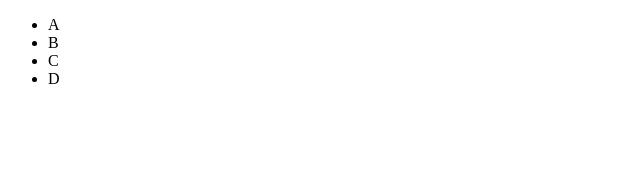
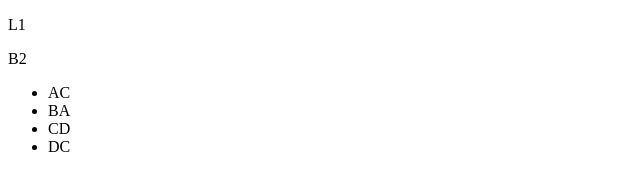
Before and after one commit to Star1One/StarCode, a plain HTML site: page index.html in a window 1280 px wide. Shown: the whole page, without its empty margins (0-640 px from the left). Drawn offline with Linux system fonts and the light colour scheme.

Commit message:
Conflict2

```diff
--- a/index.html
+++ b/index.html
@@ -9,11 +9,17 @@
 </head>
 <body>
 
+    <footer>
+        <nav>
+            <p>L1</p>
+            <p>B2</p>
+        </nav>
+    </footer>
     <ul>
-        <li>A</li>
-        <li>B</li>
-        <li>C</li>
-        <li>D</li>
+        <li>AC</li>
+        <li>BA</li>
+        <li>CD</li>
+        <li>DC</li>
 
     </ul>
 
```
